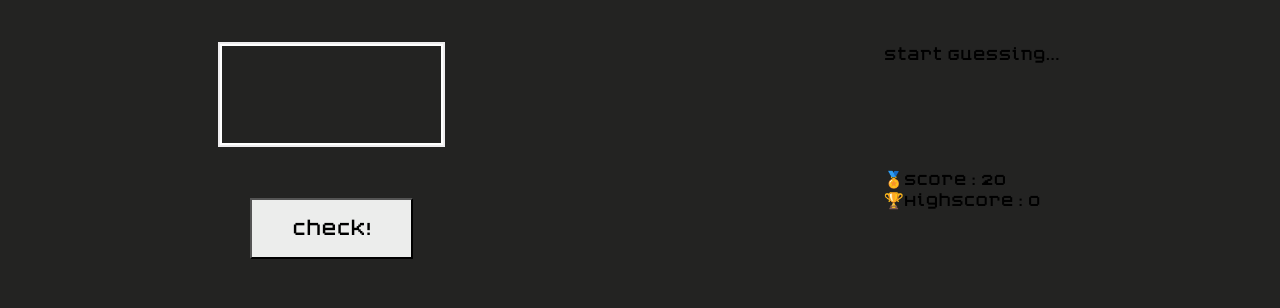
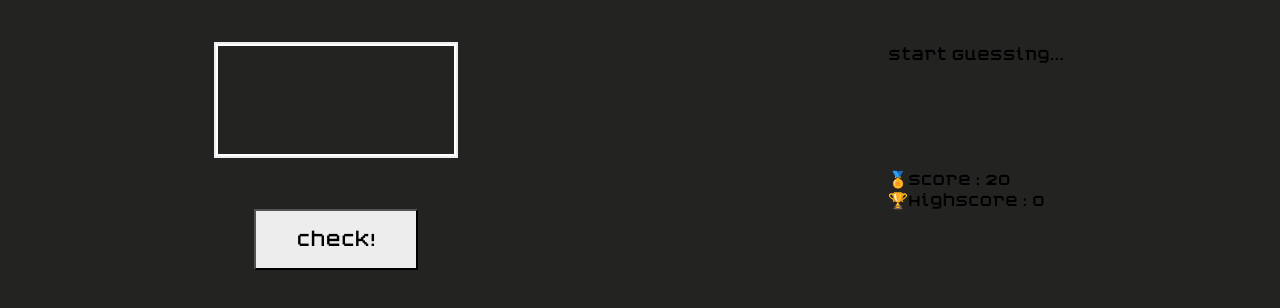
Before and after one commit to RKanna/guessing-game, a plain HTML site: page index.html in a window 1280 px wide. Shown: the part 404-712 px from the top of the page. Drawn offline with Linux system fonts and the light colour scheme.

Commit message:
minor changes for textContent width

```diff
--- a/style.css
+++ b/style.css
@@ -89,12 +89,15 @@ body {
   align-items: center;
 }
 .txtfield {
-  padding: 4rem 1rem 1rem 1rem;
+  padding: 1rem;
   background-color: #232322;
   border: 2px solid white;
   box-shadow: 0 0 0 2px #eeedef;
   font-family: myfont;
   color: white;
+  width: 15rem;
+  height: 7rem;
+  font-size: 4rem;
 }
 .btn-check {
   padding: 1rem 2.5rem 1rem 2.5rem;
@@ -112,3 +115,6 @@ body {
 .dynamic-ele1 {
   padding-bottom: 6.5rem;
 }
+
+.txtfield {
+}
```
